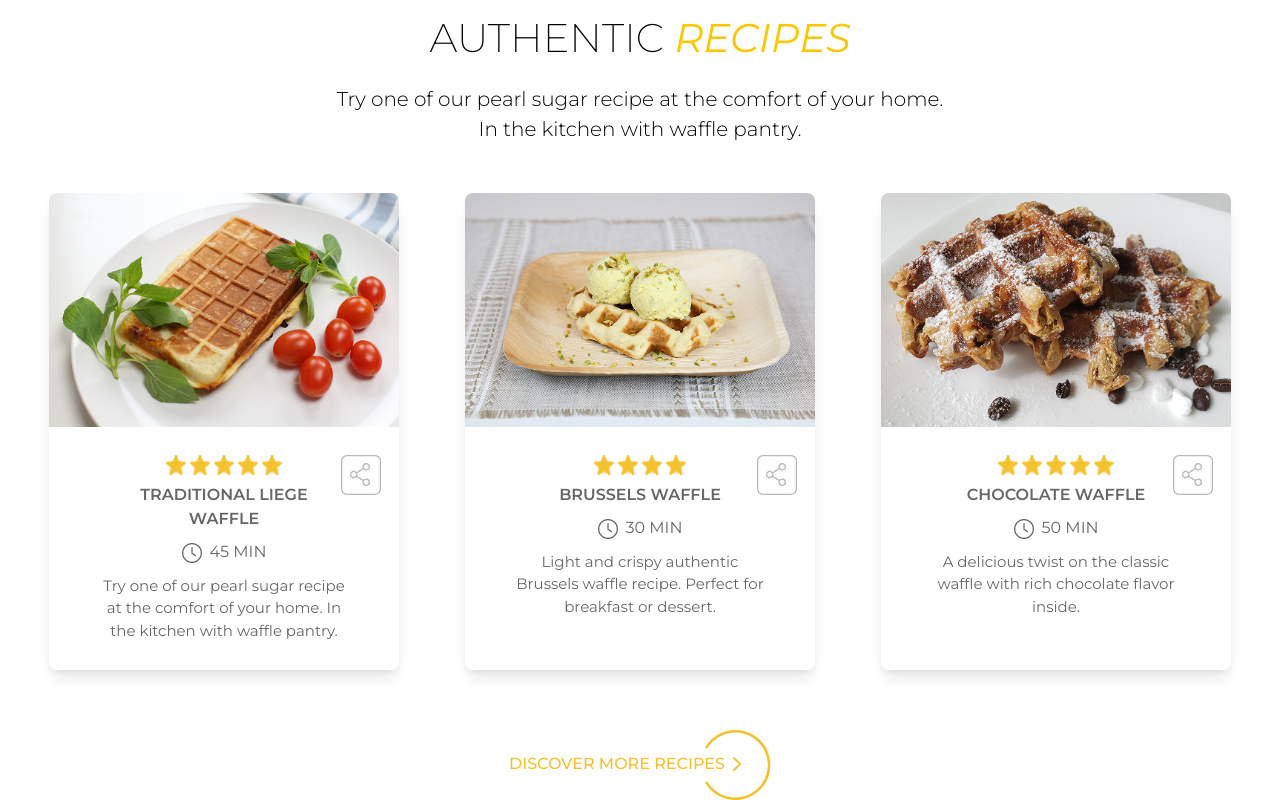
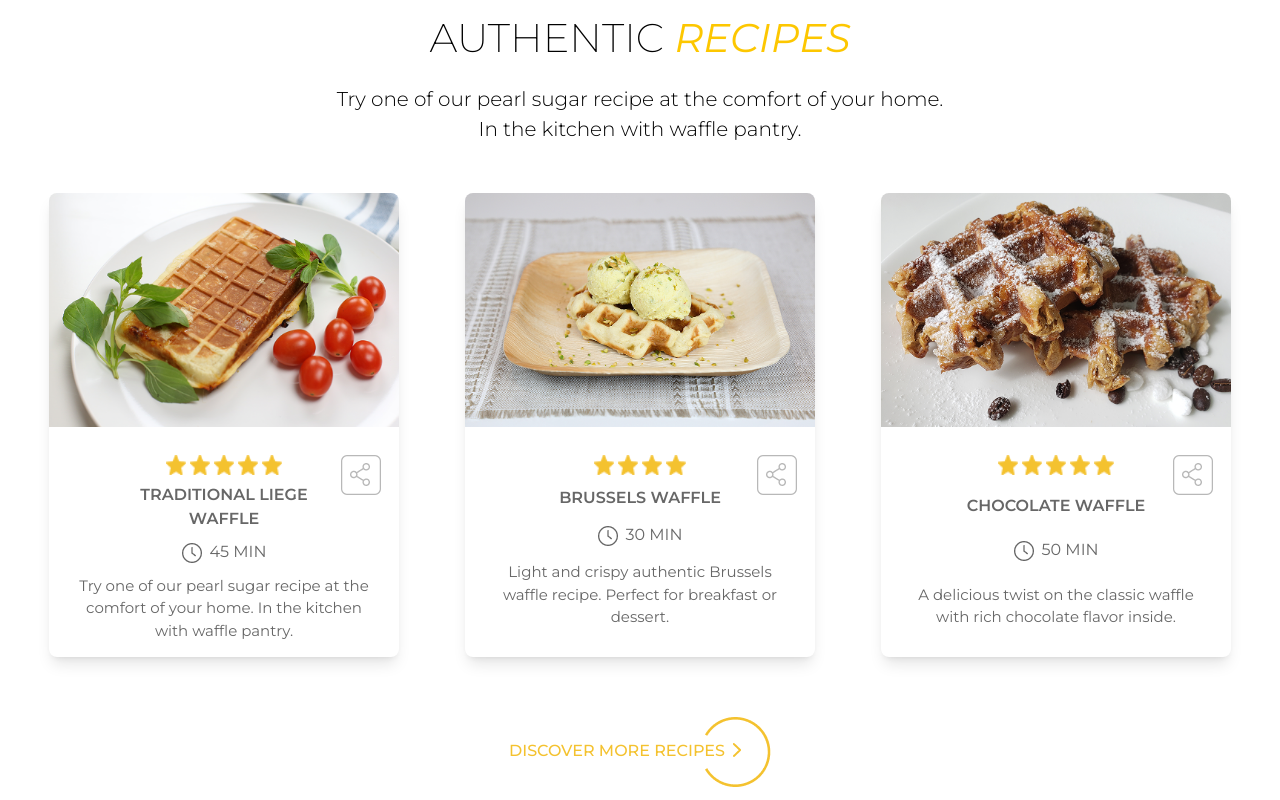
Before and after one commit to AlexanderBezugliy/test-day, a React (Vite) app: page / in a window 1280 px wide. Shown: the part 1993-2793 px from the top of the page. Built offline with nearby package versions, Linux system fonts and the light colour scheme.

Commit message:
Authentic fix cards

```diff
--- a/src/components/Authentic.jsx
+++ b/src/components/Authentic.jsx
@@ -15,9 +15,7 @@ const Authentic = () => {
                 rightTitle="recipes"
                 subTitle={
                     <>
-                        Try one of our pearl sugar recipe at the comfort of your home.
-                        <br />
-                        In the kitchen with waffle pantry.
+                        Try one of our pearl sugar recipe at the comfort of your home. <br />In the kitchen with waffle pantry.
                     </>
                 }
             />
@@ -30,13 +28,14 @@ const Authentic = () => {
                         key={recipe.id}
                         className=' max-w-[350px] authentic-lg:max-w-[472px] authentic-lg:max-h-[525px] shadow-lg rounded-lg overflow-hidden bg-white mb-5'
                     >
+                        {/* <div className='flex flex-col justify-between'> */}
                             <img
                                 src={recipe.img}
                                 alt={recipe.title}
                                 className='w-full object-cover'
                             />
 
-                        <div className='relative flex flex-col justify-between items-center px-[45px] text-[#676767] py-7 '>
+                            <div className='relative h-[230px] authentic-lg:h-auto  flex flex-col justify-between items-center px-5 authentic-lg:px-[45px] text-[#676767] py-7 '>
                                 <StarRating rating={recipe.rating}  />
 
                                 <img
@@ -45,7 +44,7 @@ const Authentic = () => {
                                     className='absolute top-7 right-[18px] object-cover cursor-pointer hover:scale-110 duration-200'
                                 />
 
-                            <h3 className='w-[200px] font-semibold mt-2 uppercase text-center'>
+                                <h3 className='w-[200px] authentic-lg:w-full font-semibold mt-2 uppercase text-center'>
                                     {recipe.title}
                                 </h3>
 
@@ -58,6 +57,7 @@ const Authentic = () => {
                                     {recipe.text}
                                 </p>
                             </div>
+                        {/* </div> */}
                     </div>
                 ))}
 
```
Lines whose indentation alone changed are shown as unchanged.
